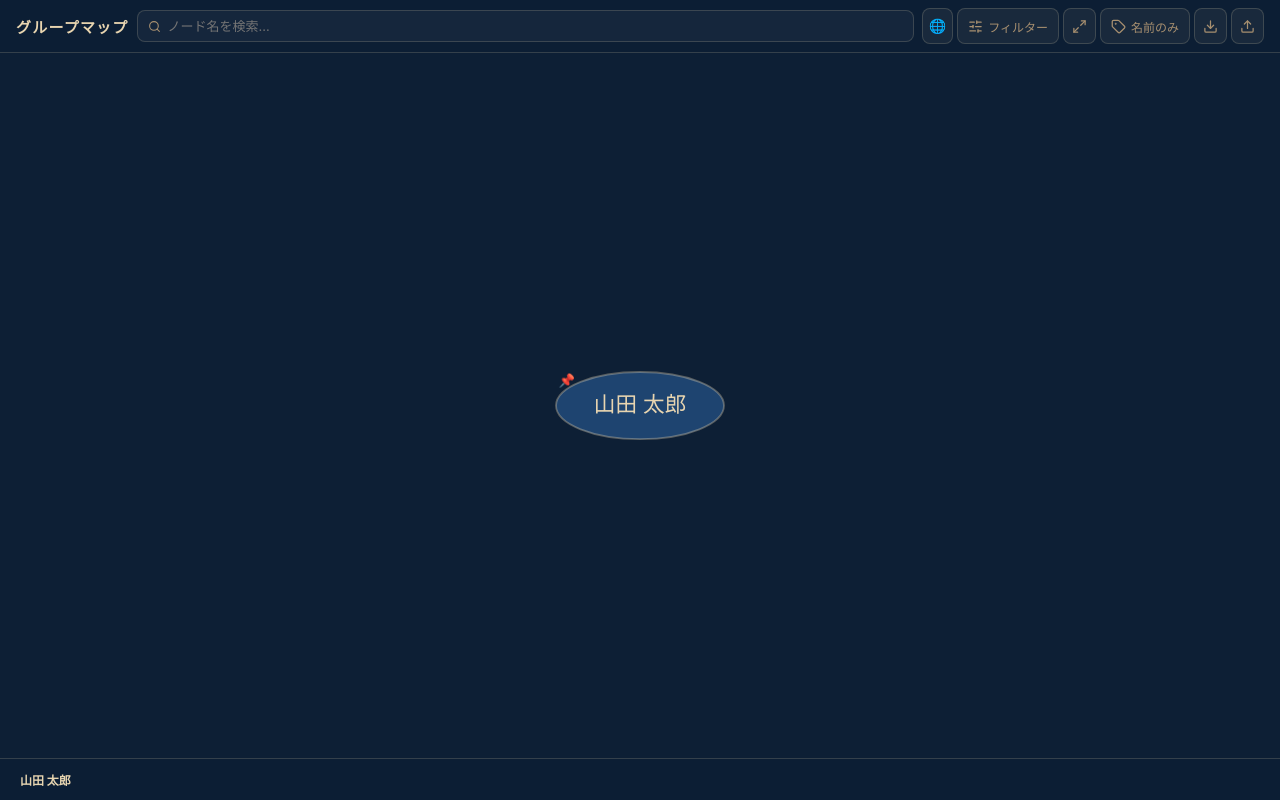
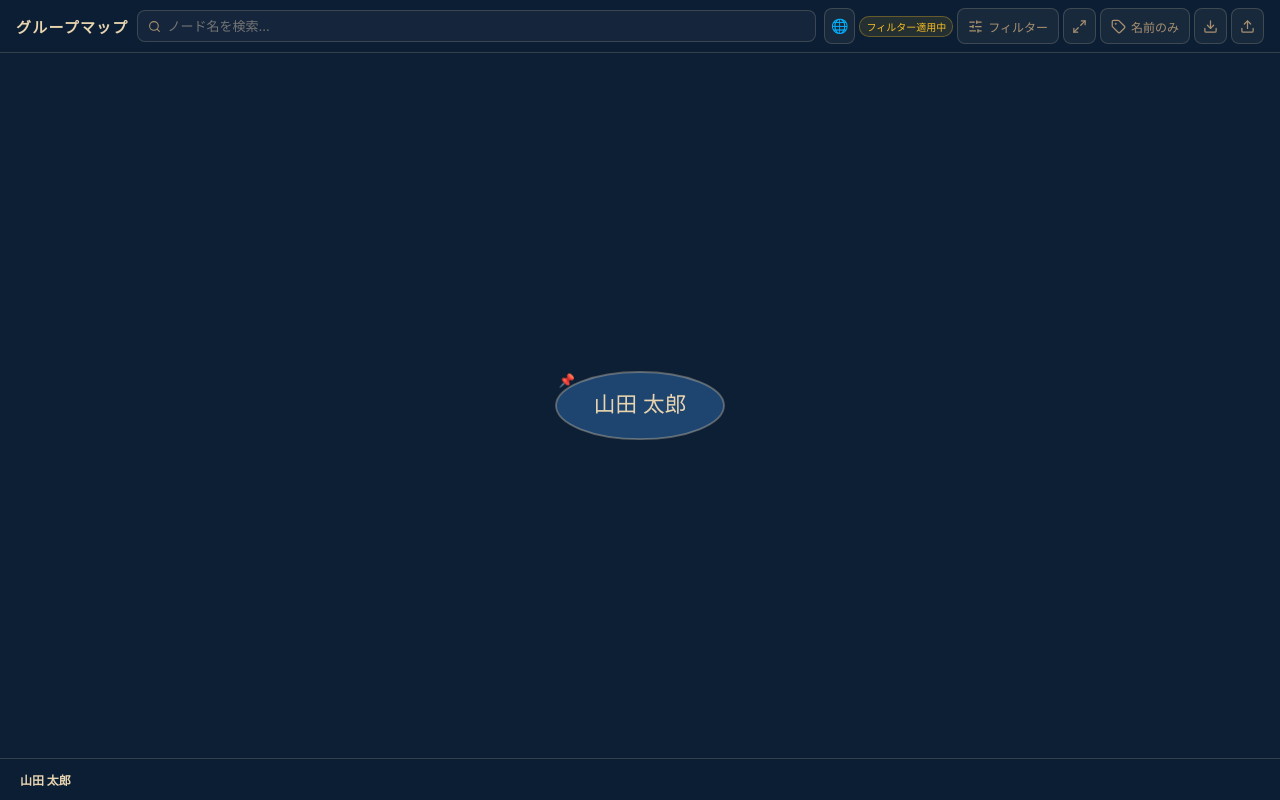
Before and after one commit to Tsuhira/group-map-app, a React (Vite) app: page / in a window 1280 px wide. Built offline with nearby package versions, Linux system fonts and the light colour scheme.

Commit message:
feat: set initial filter to active-only
Co-Authored-By: Claude Sonnet 4.6 <noreply@anthropic.com>

```diff
--- a/src/App.jsx
+++ b/src/App.jsx
@@ -38,7 +38,7 @@ export default function App() {
   const [contextMenu, setContextMenu] = useState(null);
   const [searchQuery, setSearchQuery] = useState("");
   const [searchIndex, setSearchIndex] = useState(0);
-  const [filterActive, setFilterActive] = useState("all");
+  const [filterActive, setFilterActive] = useState("active");
   const [filterStatuses, setFilterStatuses] = useState(new Set(["ABO", "PC"]));
   const [showFilter, setShowFilter] = useState(false);
   const fitRef = useRef(null);
```
